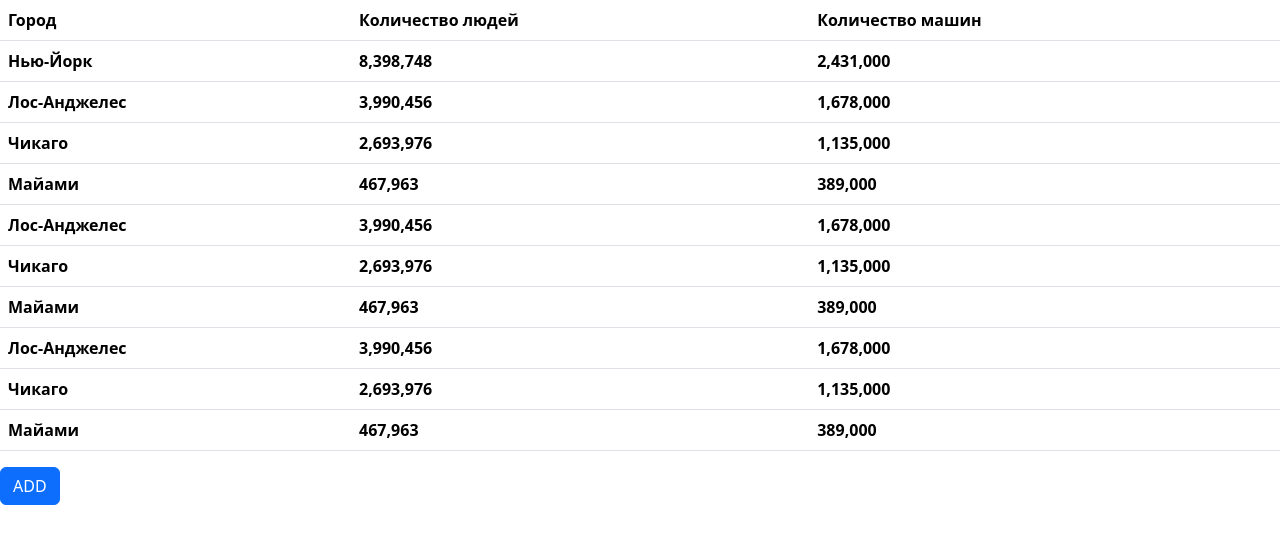
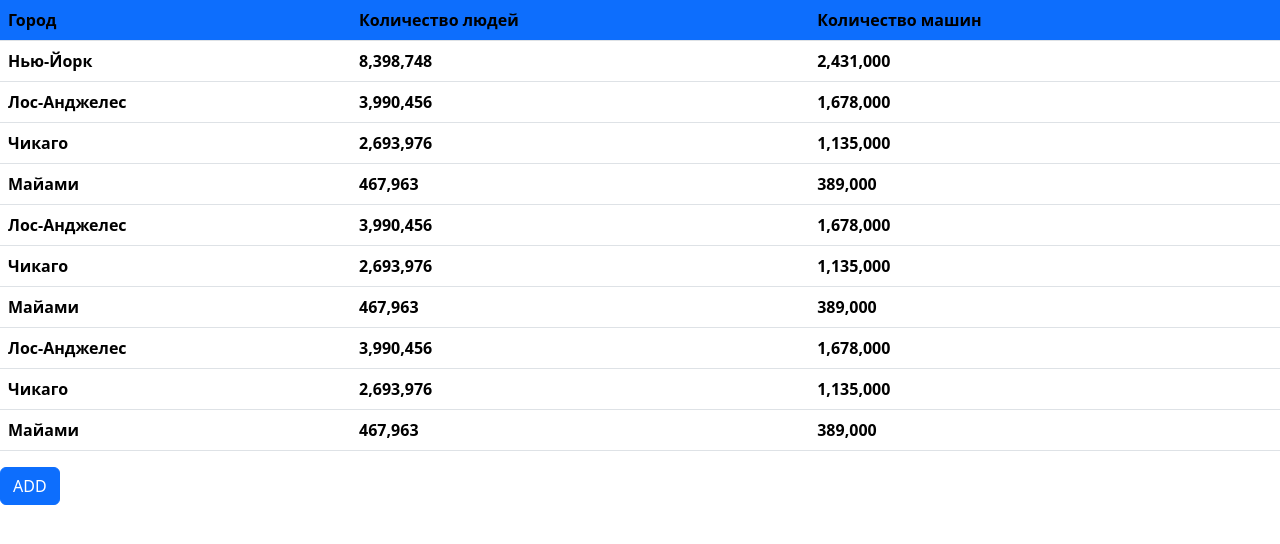
Before and after one commit to Ansyr/test-task-smartpoint, a Vue app: page / in a window 1280 px wide. Shown: the top 544 px of the page. Built offline with nearby package versions, Linux system fonts and the light colour scheme.

Commit message:
fix files structure

```diff
--- a/src/app/App.vue
+++ b/src/app/App.vue
@@ -11,9 +11,9 @@ import {defineComponent, ref} from "vue";
 import MyTable from "@/shared/ui/table/my-table.vue";
 import Modal from "@/shared/ui/modal/modal.vue";
 import MyButton from "@/shared/ui/button/my-button.vue";
-import AddToTable from "@/pages/ui/table-page/ui/add-to-table/add-to-table.vue";
+import AddToTable from "@/pages/ui/add-to-table/add-to-table.vue";
 import MyInput from "@/shared/ui/input/my-input.vue";
-import InfoTable from "@/pages/ui/table-page/ui/info-table/info-table.vue";
+import InfoTable from "@/pages/ui/info-table/info-table.vue";
 
 
 export default defineComponent({
--- a/src/app/providers/store.ts
+++ b/src/app/providers/store.ts
@@ -1,5 +1,5 @@
 import {createStore} from 'vuex';
-import {tableModule} from "@/pages/ui/table-page/model/table-module.ts"
+import {tableModule} from "@/pages/model/table-module.ts"
 
 export default createStore({
     modules: {
--- a/src/pages/ui/table-page/ui/info-table/info-table.vue
+++ b/src/pages/ui/info-table/info-table.vue
@@ -9,7 +9,7 @@
 <script>
 import Modal from "@/shared/ui/modal/modal.vue";
 import MyTable from "@/shared/ui/table/my-table.vue";
-import AddToTable from "@/pages/ui/table-page/ui/add-to-table/add-to-table.vue";
+import AddToTable from "@/pages/ui/add-to-table/add-to-table.vue";
 import MyInput from "@/shared/ui/input/my-input.vue";
 import MyButton from "@/shared/ui/button/my-button.vue";
 import {computed, ref} from "vue";
--- a/src/shared/ui/table/my-table.vue
+++ b/src/shared/ui/table/my-table.vue
@@ -21,10 +21,10 @@ const rows = computed(() => {
 </script>
 
 <template>
-    <table class="table ">
+    <table class="table">
       <thead>
       <tr>
-        <th scope="col" v-for="column in columns" :key="column.id">
+        <th class="bg-primary" scope="col" v-for="column in columns" :key="column.id">
           {{ column.title }}
           <span></span>
         </th>
```
Also changed, not shown: src/pages/model/mock.json (renamed from src/pages/ui/table-page/model/mock.json), src/pages/model/table-module.ts (renamed from src/pages/ui/table-page/model/table-module.ts), src/pages/ui/add-to-table/add-to-table.vue (renamed from src/pages/ui/table-page/ui/add-to-table/add-to-table.vue).
